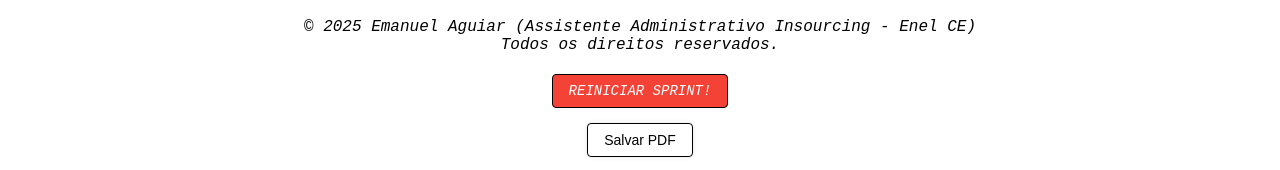
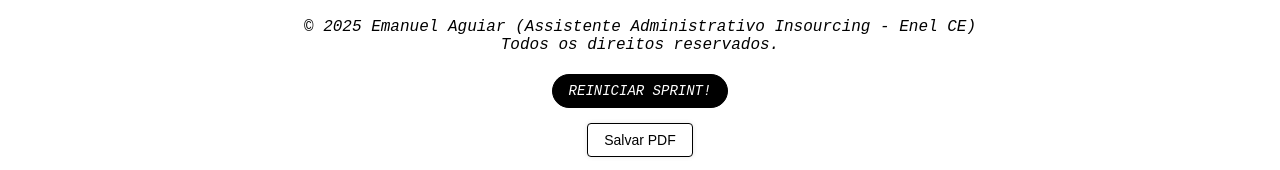
Before and after one commit to modelospadrao/pesadacorretiva-preventiva, a plain HTML site: page index.html in a window 1280 px wide. Shown: the part 1869-2039 px from the top of the page. Drawn offline with Linux system fonts and the light colour scheme.

Commit message:
Update index.html

```diff
--- a/index.html
+++ b/index.html
@@ -114,8 +114,8 @@
         /* Botão Reiniciar Sprint: garantir que fique acima do overlay */
         #reset-button {
             border: 1px solid black; padding: 8px 16px;
-            background-color: #f44336; color: white; cursor: pointer;
-            font-size: 14px; border-radius: 4px; margin: 10px;
+            background-color: #000000; color: white; cursor: pointer;
+            font-size: 14px; border-radius: 32px; margin: 10px;
             display: block; width: fit-content; margin-left: auto; margin-right: auto;
             position: relative; z-index: 3000;
         }
```
